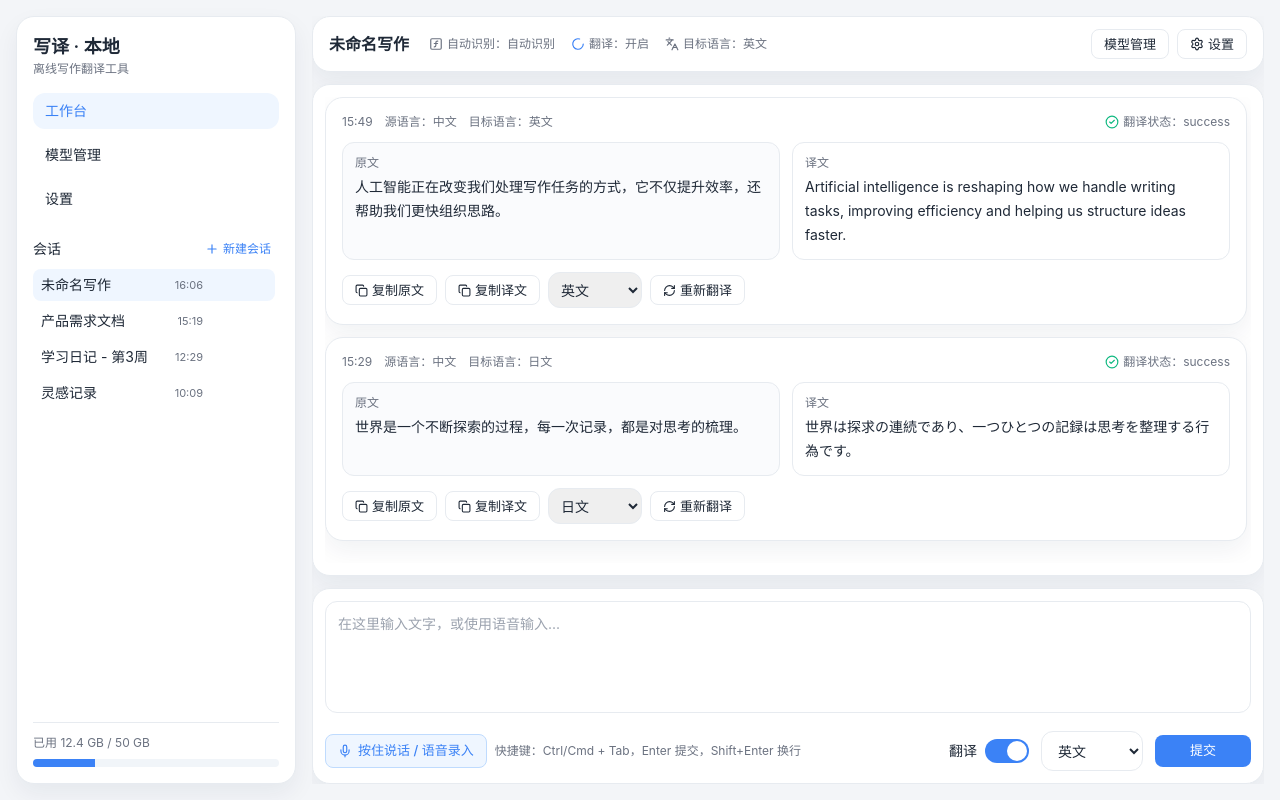
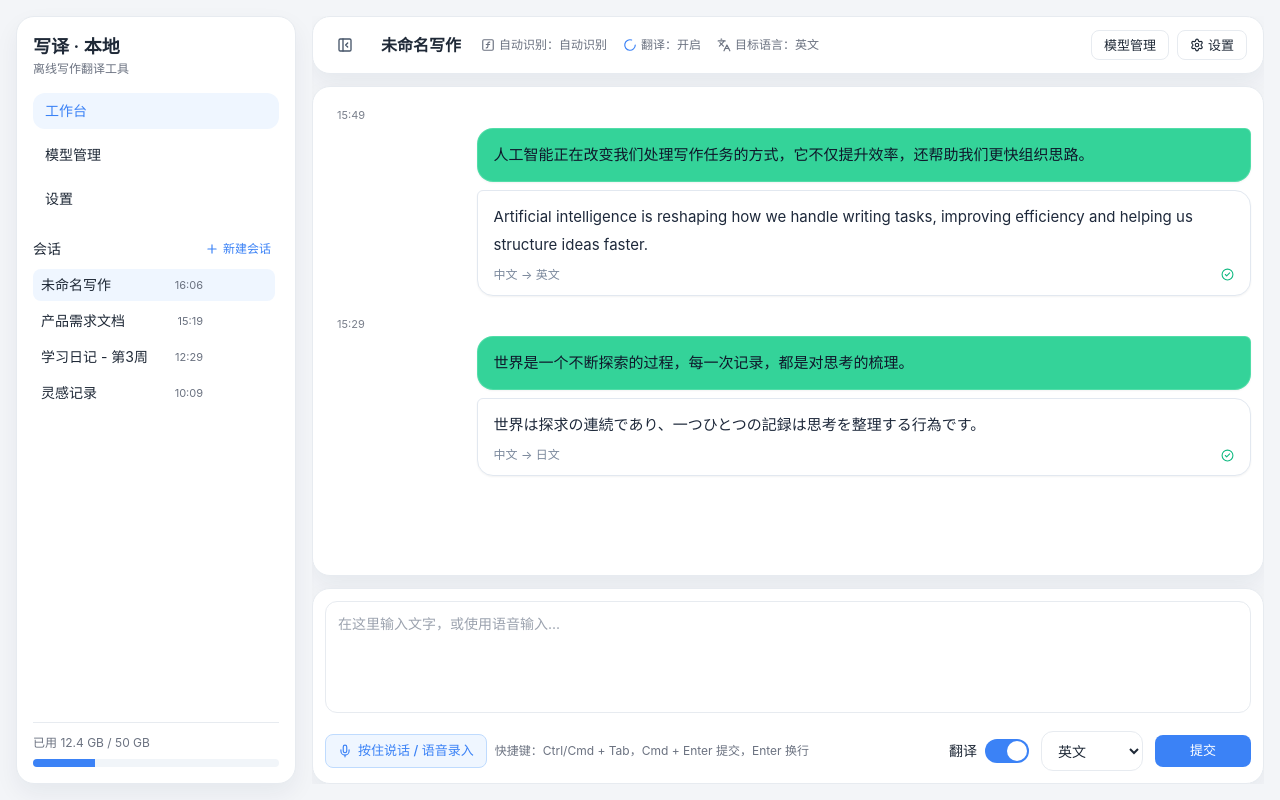
Before and after one commit to callqh/LinguaDraft, a React (Vite) app: page /#/workbench in a window 1280 px wide. Built offline with nearby package versions, Linux system fonts and the light colour scheme.

Commit message:
feat: 优化交互

```diff
--- a/src/components/AppSidebar.tsx
+++ b/src/components/AppSidebar.tsx
@@ -10,8 +10,10 @@ const menu = [
 export const AppSidebar = () => (
   <aside className="panel h-full p-4 flex flex-col">
     <div className="mb-4">
-      <div className="text-lg font-semibold">写译 · 本地</div>
-      <div className="text-xs text-textMuted">离线写作翻译工具</div>
+      <div>
+        <div className="text-lg font-semibold">写译 · 本地</div>
+        <div className="text-xs text-textMuted">离线写作翻译工具</div>
+      </div>
     </div>
     <nav className="space-y-2 mb-5">
       {menu.map((item) => (
--- a/src/components/InputComposer.tsx
+++ b/src/components/InputComposer.tsx
@@ -32,7 +32,7 @@ export const InputComposer = ({
       value={inputText}
       onChange={(event) => onChange(event.target.value)}
       onKeyDown={(event) => {
-        if (event.key === "Enter" && !event.shiftKey) {
+        if (event.key === "Enter" && event.metaKey) {
           event.preventDefault();
           onSubmit();
         }
@@ -43,7 +43,7 @@ export const InputComposer = ({
     <div className="mt-3 flex items-center justify-between">
       <div className="flex items-center gap-2">
         <VoiceControlButton state={recordingState} onClick={onVoiceClick} />
-        <span className="text-xs text-textMuted">快捷键：Ctrl/Cmd + Tab，Enter 提交，Shift+Enter 换行</span>
+        <span className="text-xs text-textMuted">快捷键：Ctrl/Cmd + Tab，Cmd + Enter 提交，Enter 换行</span>
       </div>
       <div className="flex items-center gap-3">
         <TranslationToggle checked={translationEnabled} onChange={onTranslationToggle} />
--- a/src/components/RecordCard.tsx
+++ b/src/components/RecordCard.tsx
@@ -2,60 +2,70 @@ import { useState } from "react";
 import { CheckCircle2, Copy, LoaderCircle, RefreshCw, XCircle } from "lucide-react";
 import type { RecordItem } from "@/types";
 import { formatClock } from "@/utils/format";
-import { SourceBlock } from "@/components/SourceBlock";
-import { TranslationBlock } from "@/components/TranslationBlock";
 import { languageOptions } from "@/mock/data";
 
 type Props = {
   record: RecordItem;
   onRetranslate: (recordId: string, targetLang: string) => void;
+  onNotify?: (
+    message: string,
+    type?: "info" | "success" | "warning" | "error",
+  ) => void;
 };
 
-export const RecordCard = ({ record, onRetranslate }: Props) => {
+export const RecordCard = ({ record, onRetranslate, onNotify }: Props) => {
   const [targetLang, setTargetLang] = useState(record.targetLang ?? "英文");
-  const statusIcon =
-    record.translationStatus === "success" ? (
-      <CheckCircle2 size={14} className="text-emerald-500" />
-    ) : record.translationStatus === "failed" ? (
-      <XCircle size={14} className="text-red-500" />
-    ) : record.translationStatus === "translating" ? (
-      <LoaderCircle size={14} className="animate-spin text-accent" />
-    ) : null;
+  const hasTranslation =
+    record.translationEnabled ||
+    record.translationStatus === "translating" ||
+    record.translationStatus === "failed" ||
+    Boolean(record.translatedText);
+  const translationText =
+    record.translationStatus === "translating"
+      ? "翻译中..."
+      : record.translationStatus === "failed"
+        ? "翻译失败"
+        : record.translatedText || "未翻译";
+
+  const handleCopy = async (text: string, successMessage: string) => {
+    if (!text) {
+      onNotify?.("暂无可复制内容", "warning");
+      return;
+    }
+    try {
+      await navigator.clipboard.writeText(text);
+      onNotify?.(successMessage, "success");
+    } catch {
+      onNotify?.("复制失败，请稍后重试", "error");
+    }
+  };
+
   return (
-    <article data-testid="record-card" className="panel p-4">
-      <div className="mb-3 flex items-center justify-between text-xs text-textMuted">
-        <div className="flex items-center gap-3">
-          <span>{formatClock(record.createdAt)}</span>
-          <span>源语言：{record.sourceLang}</span>
-          {record.targetLang && <span>目标语言：{record.targetLang}</span>}
+    <article
+      data-testid="record-card"
+      data-source-lang={record.sourceLang}
+      data-target-lang={record.targetLang ?? ""}
+      data-translation-status={record.translationStatus}
+      className="group relative px-1 py-2"
+    >
+      <div className="mb-1 pl-2 text-[11px] text-textMuted/90">
+        {formatClock(record.createdAt)}
       </div>
-        <span className="inline-flex items-center gap-1 text-textMuted">
-          {statusIcon}
-          <span>翻译状态：{record.translationStatus}</span>
-        </span>
-      </div>
-      <div className="grid grid-cols-2 gap-3">
-        <SourceBlock text={record.sourceText} />
-        <TranslationBlock text={record.translatedText} status={record.translationStatus} />
-      </div>
-      <div className="mt-3 flex items-center gap-2">
-        <button className="btn-ghost text-xs" onClick={() => void navigator.clipboard.writeText(record.sourceText)}>
-          <Copy size={13} className="mr-1" />
-          复制原文
-        </button>
+
+      <div className="relative ml-auto max-w-[84%] rounded-2xl rounded-tr-md border border-emerald-300/50 bg-emerald-400 px-4 py-3 text-[15px] leading-7 text-slate-900 shadow-sm transition-shadow duration-200 group-hover:shadow-md">
+        <div className="pointer-events-none absolute right-2 top-2 flex items-center justify-end gap-1 opacity-0 transition-all duration-150 group-hover:opacity-100 group-hover:pointer-events-auto focus-within:opacity-100 focus-within:pointer-events-auto">
           <button
-          className="btn-ghost text-xs"
-          onClick={() => void navigator.clipboard.writeText(record.translatedText ?? "")}
-          disabled={!record.translatedText}
+            aria-label="复制原文"
+            className="inline-flex h-6 w-6 items-center justify-center rounded-full text-slate-700 transition-colors duration-150 hover:bg-white/35"
+            onClick={() => void handleCopy(record.sourceText, "已复制原文")}
           >
-          <Copy size={13} className="mr-1" />
-          复制译文
+            <Copy size={13} />
           </button>
           <select
             data-testid={`record-target-lang-${record.id}`}
             value={targetLang}
             onChange={(event) => setTargetLang(event.target.value)}
-          className="h-9 rounded-xl border border-borderSoft px-2 text-sm"
+            className="h-6 rounded-md border border-white/60 bg-white/75 px-1 text-[11px] text-slate-700 outline-none focus:border-white"
           >
             {languageOptions.map((item) => (
               <option key={item.code} value={item.label}>
@@ -65,13 +75,79 @@ export const RecordCard = ({ record, onRetranslate }: Props) => {
           </select>
           <button
             data-testid={`record-retranslate-${record.id}`}
-          className="btn-ghost text-xs"
+            aria-label="重新翻译"
+            className="inline-flex h-6 w-6 items-center justify-center rounded-full text-slate-700 transition-colors duration-150 hover:bg-white/35"
             onClick={() => onRetranslate(record.id, targetLang)}
           >
-          <RefreshCw size={13} className="mr-1" />
-          重新翻译
+            <RefreshCw size={13} />
           </button>
         </div>
+        <div className="pr-28">
+          <span className="whitespace-pre-wrap break-words">{record.sourceText}</span>
+        </div>
+      </div>
+
+      {hasTranslation ? (
+        <div className="relative mt-2 ml-auto max-w-[84%] rounded-2xl rounded-tl-md border border-slate-200 bg-white px-4 py-3 text-[15px] leading-7 text-slate-800 shadow-sm transition-shadow duration-200 group-hover:shadow-md">
+          <button
+            aria-label="复制译文"
+            className="absolute right-2 top-2 inline-flex h-6 w-6 shrink-0 items-center justify-center rounded-full text-slate-500 opacity-0 transition-all duration-150 hover:bg-slate-100 group-hover:opacity-100 focus-visible:opacity-100 disabled:opacity-35"
+            onClick={() =>
+              void handleCopy(record.translatedText ?? "", "已复制译文")
+            }
+            disabled={!record.translatedText}
+          >
+            <Copy size={13} />
+          </button>
+          <div className="flex items-start justify-between gap-2">
+            {record.translationStatus === "translating" ? (
+              <span data-testid="translation-content" className="inline-flex items-center">
+                <LoaderCircle size={14} className="mr-1.5 animate-spin text-accent" />
+                {translationText}
+              </span>
+            ) : record.translationStatus === "failed" ? (
+              <span data-testid="translation-content" className="inline-flex items-center text-red-500">
+                <XCircle size={14} className="mr-1.5" />
+                {translationText}
+              </span>
+            ) : (
+              <span data-testid="translation-content" className="whitespace-pre-wrap break-words">
+                {translationText}
+              </span>
+            )}
+          </div>
+          <div className="mt-2 flex items-center justify-between text-xs text-slate-500">
+            <span className="opacity-85">
+              {record.sourceLang}
+              {record.targetLang ? ` -> ${record.targetLang}` : ""}
+            </span>
+            <span
+              data-testid={`record-status-icon-${record.id}`}
+              title={
+                record.translationStatus === "success"
+                  ? "翻译完成"
+                  : record.translationStatus === "failed"
+                    ? "翻译失败"
+                    : record.translationStatus === "translating"
+                      ? "翻译中"
+                      : "未翻译"
+              }
+            >
+              {record.translationStatus === "success" ? (
+                <CheckCircle2 size={13} className="text-emerald-500" />
+              ) : record.translationStatus === "failed" ? (
+                <XCircle size={13} className="text-red-500" />
+              ) : record.translationStatus === "translating" ? (
+                <LoaderCircle size={13} className="animate-spin text-accent" />
+              ) : null}
+            </span>
+          </div>
+        </div>
+      ) : (
+        <div className="mt-2 ml-auto max-w-[84%] rounded-2xl rounded-tl-md border border-slate-200 bg-white px-4 py-2 text-xs text-textMuted">
+          未开启翻译
+        </div>
+      )}
     </article>
   );
 };
--- a/src/components/TopStatusBar.tsx
+++ b/src/components/TopStatusBar.tsx
@@ -2,6 +2,8 @@ import { Link } from "react-router-dom";
 import {
   Languages,
   LoaderCircle,
+  PanelLeftClose,
+  PanelLeftOpen,
   Settings,
   Sparkles,
   SquareFunction,
@@ -12,6 +14,9 @@ type Props = {
   detectedLang: string;
   translationEnabled: boolean;
   targetLang: string;
+  sidebarPinned?: boolean;
+  onToggleSidebarPinned?: () => void;
+  onSidebarTriggerHover?: (value: boolean) => void;
 };
 
 export const TopStatusBar = ({
@@ -19,9 +24,21 @@ export const TopStatusBar = ({
   detectedLang,
   translationEnabled,
   targetLang,
+  sidebarPinned = true,
+  onToggleSidebarPinned,
+  onSidebarTriggerHover,
 }: Props) => (
   <div className="panel px-4 py-3 flex items-center justify-between">
     <div className="flex items-center gap-5">
+      <button
+        aria-label={sidebarPinned ? "收起侧边栏" : "展开侧边栏"}
+        className="inline-flex h-8 w-8 items-center justify-center rounded-lg text-slate-600 hover:bg-slate-100"
+        onMouseEnter={() => onSidebarTriggerHover?.(true)}
+        onMouseLeave={() => onSidebarTriggerHover?.(false)}
+        onClick={onToggleSidebarPinned}
+      >
+        {sidebarPinned ? <PanelLeftClose size={16} /> : <PanelLeftOpen size={16} />}
+      </button>
       <div className="font-semibold">{title}</div>
       <div className="hidden lg:flex items-center gap-4 text-xs text-textMuted">
         <span className="inline-flex items-center gap-1">
--- a/src/layouts/MainLayout.tsx
+++ b/src/layouts/MainLayout.tsx
@@ -1,13 +1,37 @@
 import { Outlet } from "react-router-dom";
 import { AppSidebar } from "@/components/AppSidebar";
+import { useUiStore } from "@/stores/useUiStore";
 
-export const MainLayout = () => (
-  <div className="h-full bg-appBg p-4">
+export const MainLayout = () => {
+  const sidebarPinned = useUiStore((state) => state.sidebarPinned);
+  const sidebarPeek = useUiStore((state) => state.sidebarPeek);
+  const setSidebarPeek = useUiStore((state) => state.setSidebarPeek);
+  const visible = !sidebarPinned && sidebarPeek;
+
+  return (
+    <div className="relative h-full bg-appBg p-4">
+      {sidebarPinned ? (
         <div className="h-full grid grid-cols-[280px_1fr] gap-4">
           <AppSidebar />
           <main className="overflow-hidden">
             <Outlet />
           </main>
         </div>
+      ) : (
+        <div className="h-full">
+          <Outlet />
+        </div>
+      )}
+
+      {visible ? (
+        <div
+          className="absolute left-4 top-4 bottom-4 z-30 w-[280px]"
+          onMouseEnter={() => setSidebarPeek(true)}
+          onMouseLeave={() => setSidebarPeek(false)}
+        >
+          <AppSidebar />
+        </div>
+      ) : null}
     </div>
   );
+};
--- a/src/pages/WorkbenchPage.tsx
+++ b/src/pages/WorkbenchPage.tsx
@@ -27,6 +27,9 @@ export const WorkbenchPage = () => {
   );
   const openDialog = useUiStore((state) => state.openDialog);
   const showToast = useUiStore((state) => state.showToast);
+  const sidebarPinned = useUiStore((state) => state.sidebarPinned);
+  const setSidebarPinned = useUiStore((state) => state.setSidebarPinned);
+  const setSidebarPeek = useUiStore((state) => state.setSidebarPeek);
   const records = currentSession?.records ?? [];
 
   const openModelDialog = (lang: string) => {
@@ -86,16 +89,26 @@ export const WorkbenchPage = () => {
         detectedLang={detectedSourceLang}
         translationEnabled={translationEnabled}
         targetLang={targetLang}
+        sidebarPinned={sidebarPinned}
+        onToggleSidebarPinned={() => {
+          const next = !sidebarPinned;
+          setSidebarPinned(next);
+          if (next) setSidebarPeek(false);
+        }}
+        onSidebarTriggerHover={(value) => {
+          if (!sidebarPinned) setSidebarPeek(value);
+        }}
       />
       <div className="grid grid-cols-1fr min-h-0">
-        <div className="panel p-3 min-h-0 flex flex-col gap-3">
-          <div className="flex-1 min-h-0 overflow-auto space-y-3 pr-1">
+        <div className="panel min-h-0 flex flex-col">
+          <div className="flex-1 min-h-0 overflow-auto space-y-1 p-3 pr-2">
             {records.length > 0 ? (
               records.map((record) => (
                 <RecordCard
                   key={record.id}
                   record={record}
                   onRetranslate={onRetranslate}
+                  onNotify={showToast}
                 />
               ))
             ) : (
--- a/src/stores/useUiStore.ts
+++ b/src/stores/useUiStore.ts
@@ -4,10 +4,14 @@ import type { DialogState, ToastItem, ToastType } from "@/types";
 type UiState = {
   dialog: DialogState;
   toasts: ToastItem[];
+  sidebarPinned: boolean;
+  sidebarPeek: boolean;
   openDialog: (dialog: Omit<DialogState, "open">) => void;
   closeDialog: () => void;
   showToast: (message: string, type?: ToastType) => void;
   removeToast: (id: string) => void;
+  setSidebarPinned: (value: boolean) => void;
+  setSidebarPeek: (value: boolean) => void;
 };
 
 export const useUiStore = create<UiState>((set) => ({
@@ -19,6 +23,8 @@ export const useUiStore = create<UiState>((set) => ({
     confirmText: "确认"
   },
   toasts: [],
+  sidebarPinned: true,
+  sidebarPeek: false,
   openDialog: (dialog) => {
     set({ dialog: { ...dialog, open: true } });
   },
@@ -32,5 +38,7 @@ export const useUiStore = create<UiState>((set) => ({
       set((state) => ({ toasts: state.toasts.filter((toast) => toast.id !== id) }));
     }, 2800);
   },
-  removeToast: (id) => set((state) => ({ toasts: state.toasts.filter((item) => item.id !== id) }))
+  removeToast: (id) => set((state) => ({ toasts: state.toasts.filter((item) => item.id !== id) })),
+  setSidebarPinned: (value) => set({ sidebarPinned: value }),
+  setSidebarPeek: (value) => set({ sidebarPeek: value }),
 }));
```
Also changed, not shown: 1 other file (tests, documents, lock files or other folders). Lines whose indentation alone changed are shown as unchanged.
